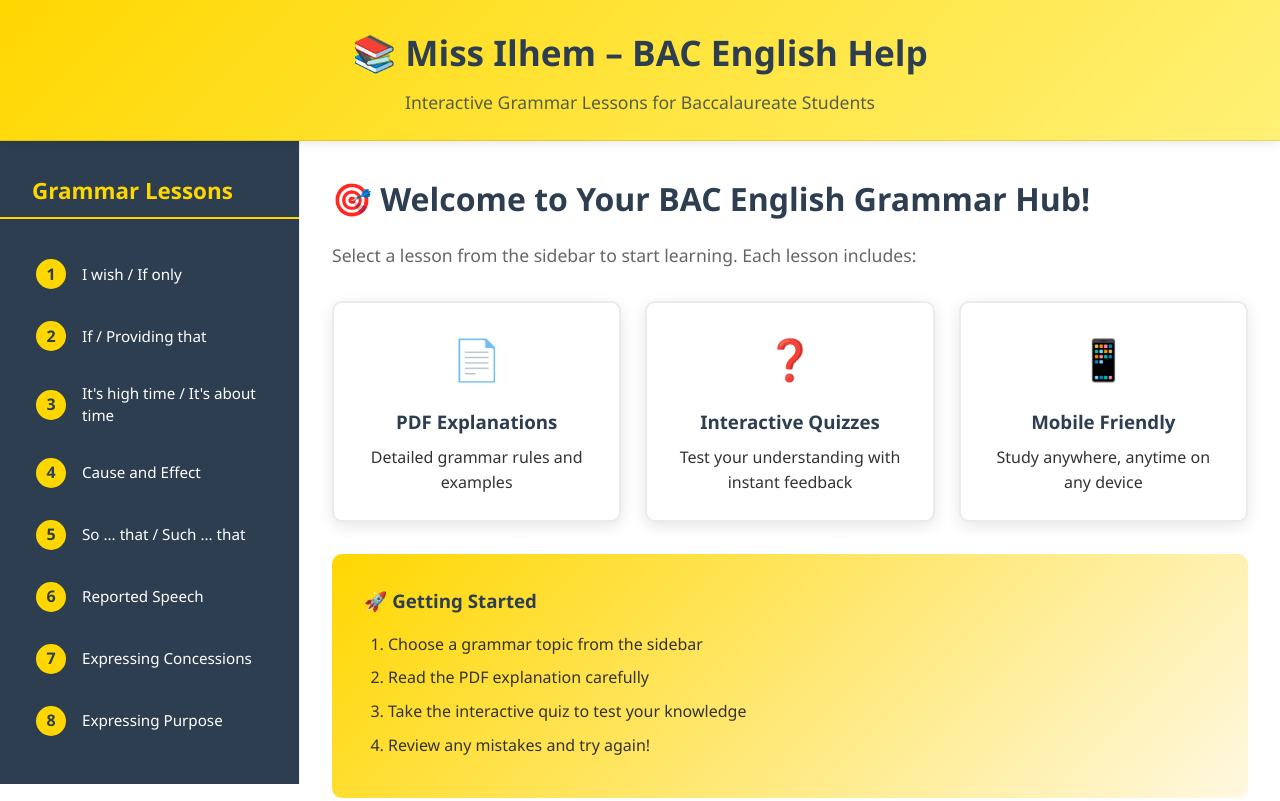
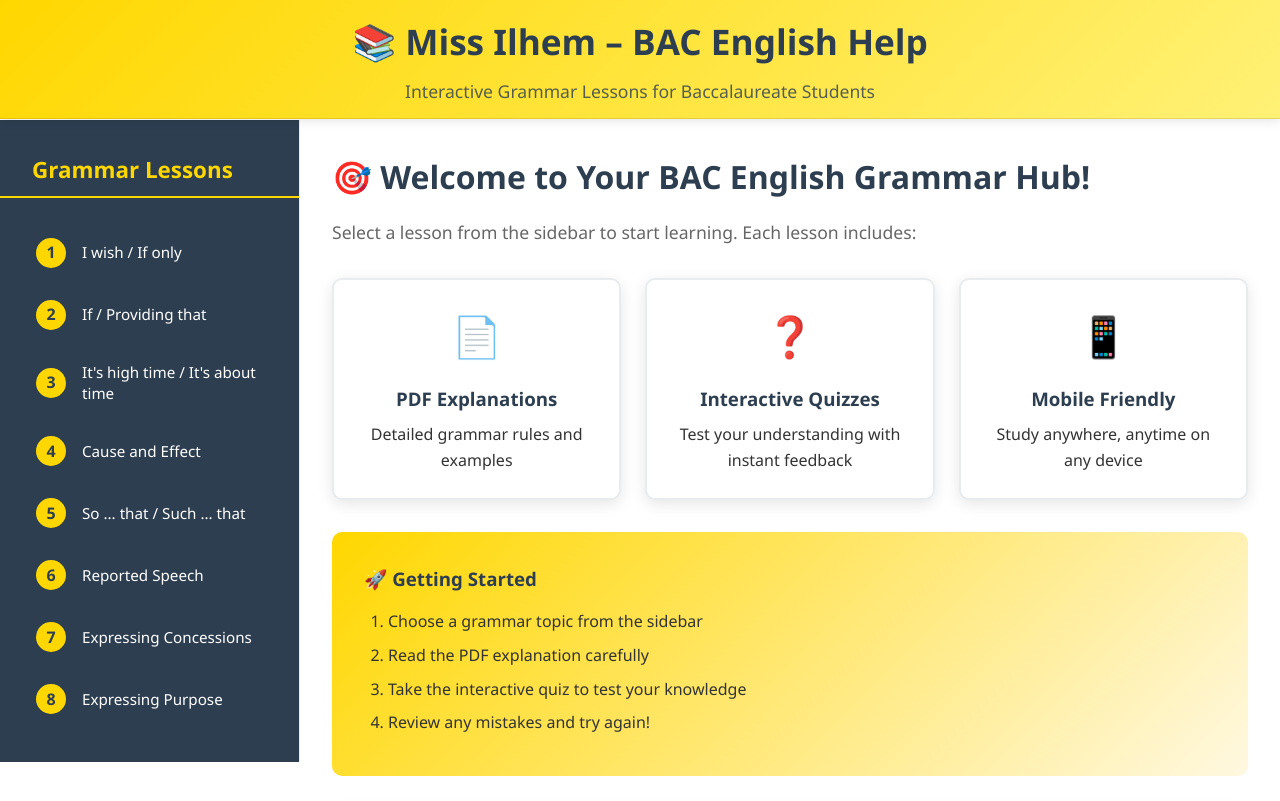
Before and after one commit to ilhem-dev/BAC-WITH-MISS-ILHEM, a plain HTML site: page index.html in a window 1280 px wide. Shown: the top 801 px of the page. Drawn offline with Linux system fonts and the light colour scheme.

Commit message:
Update style.css

```diff
--- a/style.css
+++ b/style.css
@@ -33,7 +33,7 @@ body {
 .header {
     background: linear-gradient(135deg, var(--primary-color), #FFF176);
     color: var(--secondary-color);
-    padding: 1.5rem 0;
+    padding: 0.8rem 0;
     box-shadow: 0 2px 10px rgba(0,0,0,0.1);
     position: sticky;
     top: 0;
```
